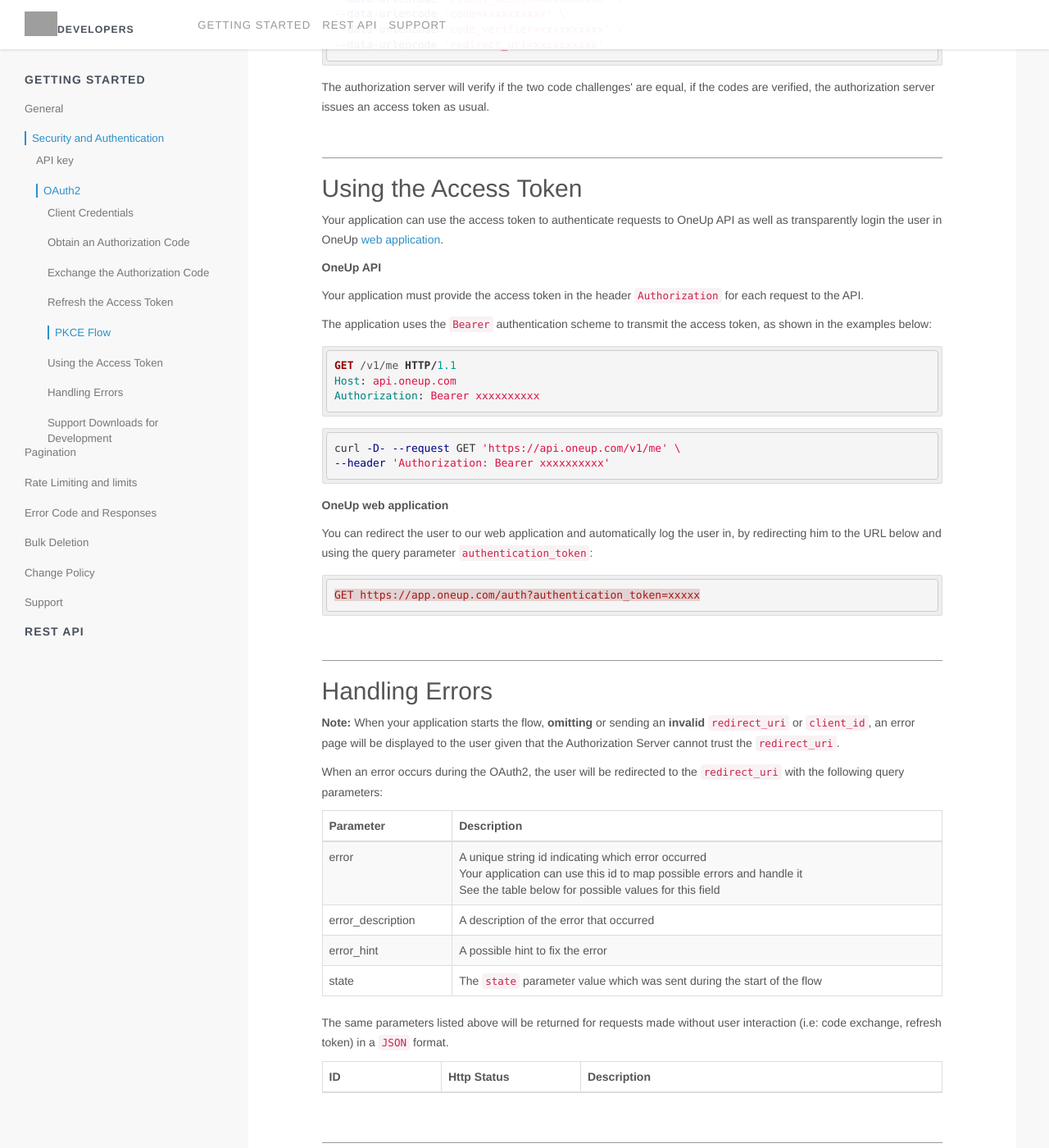
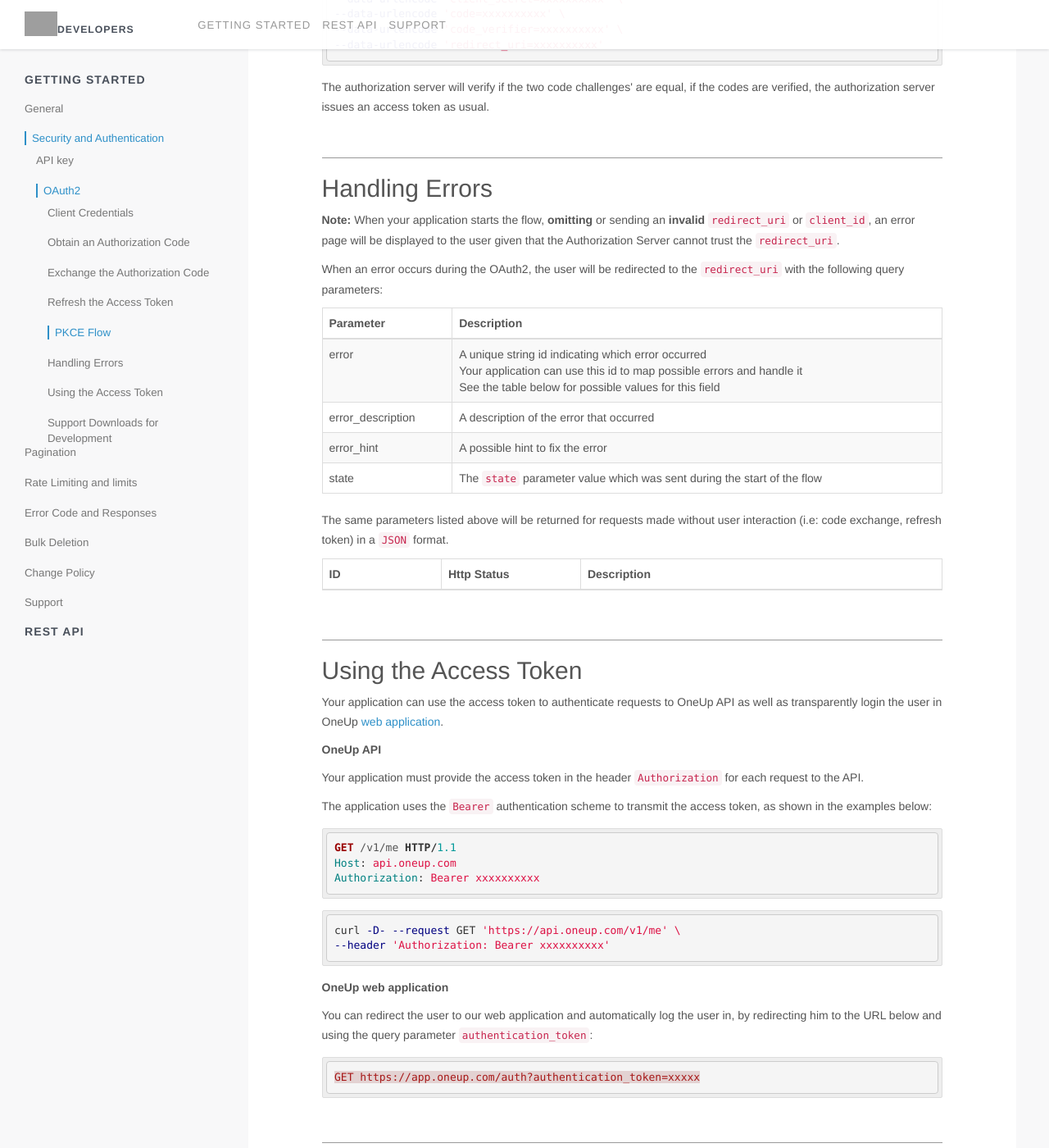
Before and after one commit to myERP/myerp.github.io, a Jekyll site: the page built from index.html, in a window 1280 px wide and 1400 px high, scrolled down 9777 px. Shown: the whole window at 82% size. Built offline with Jekyll 4.4.1, drawn with Linux system fonts in a browser that asks for light colours; nearby versions of some CDN libraries; Markdown is read by kramdown in place of the engine named in the settings; a style sheet for code colours, icons or effects is not loaded; grey boxes are pictures that could not be loaded.

Commit message:
invert using and error blocks for OAuth2 section

```diff
--- a/index.html
+++ b/index.html
@@ -20,8 +20,8 @@
                         <li><a href="#exchange">Exchange the Authorization Code</a></li>
                         <li><a href="#refresh">Refresh the Access Token</a></li>
                         <li><a href="#pkce">PKCE Flow</a></li>
+                        <li><a href="#errors">Handling Errors</a></li>
                         <li><a href="#using">Using the Access Token</a></li>
-                        <li><a href="#errors">Handling Errors</a></li>
                         <li><a href="#downloads">Support Downloads for Development</a></li>
                     </ul>
                 </li>
@@ -56,8 +56,8 @@
   {% include 1.0/overview/security/oauth2/exchange.html %}
   {% include 1.0/overview/security/oauth2/refresh.html %}
   {% include 1.0/overview/security/oauth2/pkce.html %}
+  {% include 1.0/overview/security/oauth2/errors.html %}
   {% include 1.0/overview/security/oauth2/using.html %}
-  {% include 1.0/overview/security/oauth2/errors.html %}
   {% include 1.0/overview/security/oauth2/downloads.html %}
   {% include 1.0/overview/pagination.html %}
   {% include 1.0/overview/ratelimiting.html %}
```
